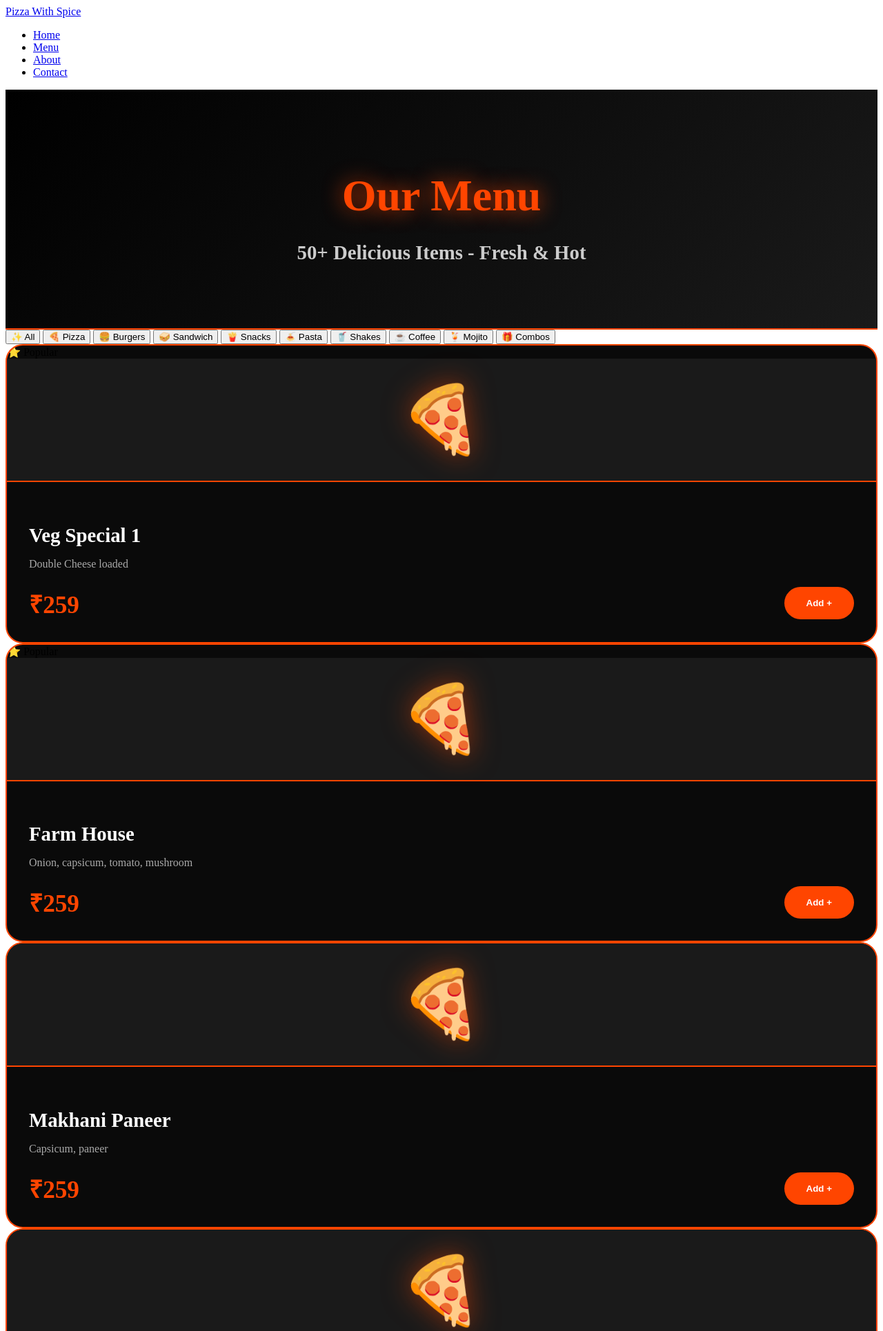
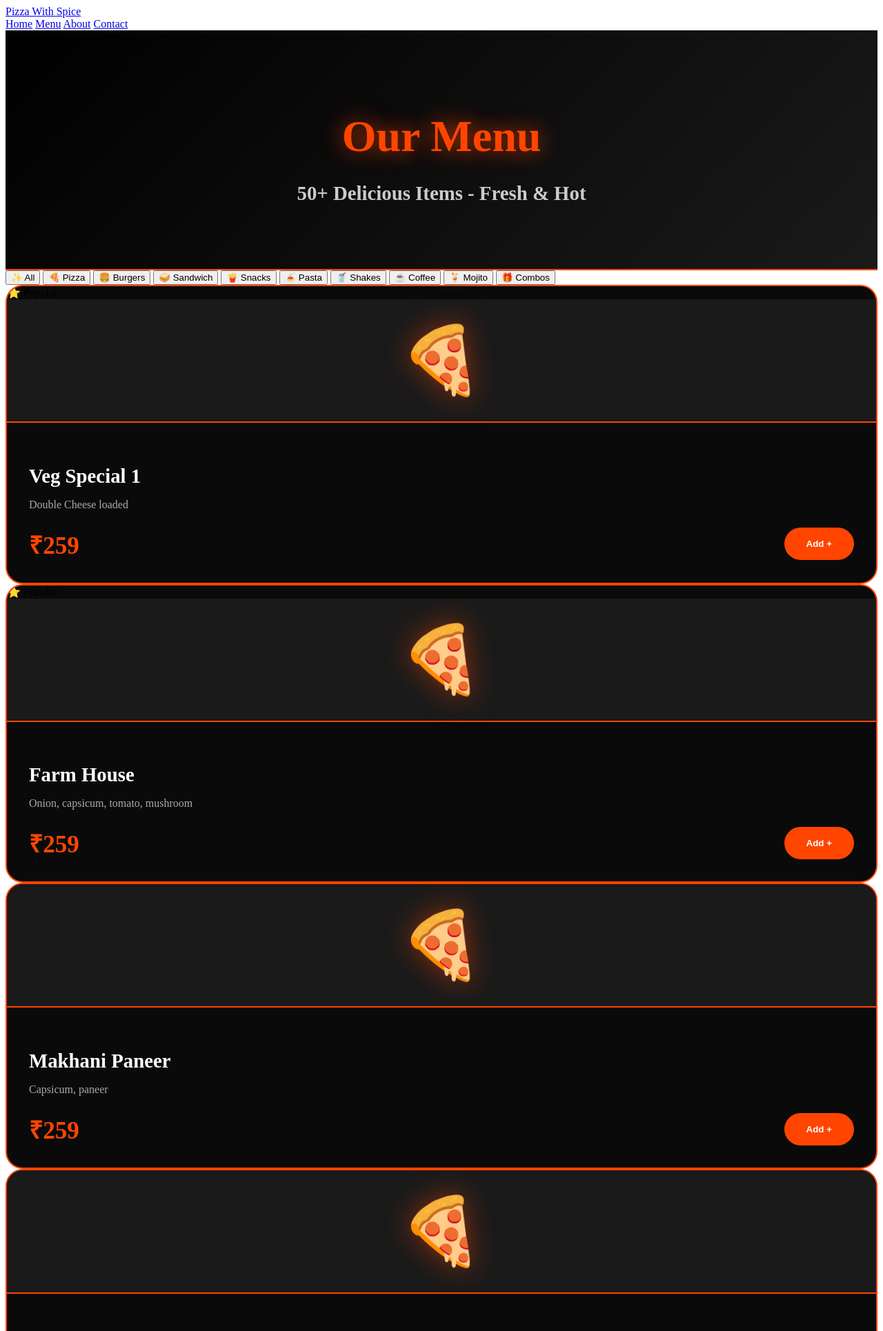
Before and after one commit to saksham-codes-ai/Restuarant-website, a Flask app: page /menu in a window 1280 px wide. Shown: the top 1930 px of the page at 69% size. Run offline with Flask 3, Linux system fonts and the light colour scheme.

Commit message:
Update menu.html

```diff
--- a/templates/menu.html
+++ b/templates/menu.html
@@ -10,12 +10,12 @@
     <nav class="navbar">
         <div class="nav-container">
             <a href="/" class="nav-logo">Pizza With Spice</a>
-            <ul class="nav-menu">
-                <li><a href="/" class="nav-link">Home</a></li>
-                <li><a href="/menu" class="nav-link active">Menu</a></li>
-                <li><a href="/about" class="nav-link">About</a></li>
-                <li><a href="/contact" class="nav-link">Contact</a></li>
-            </ul>
+            <div class="nav-buttons">
+                <a href="/" class="nav-btn">Home</a>
+                <a href="/menu" class="nav-btn active">Menu</a>
+                <a href="/about" class="nav-btn">About</a>
+                <a href="/contact" class="nav-btn">Contact</a>
+            </div>
         </div>
     </nav>
 
@@ -35,7 +35,7 @@
             {% endfor %}
         </div>
 
-        <div class="menu-grid" id="menuGrid">
+        <div class="menu-grid">
             {% for item in menu_items %}
             <div class="menu-card animate-card" data-category="{{ item.category }}">
                 {% if item.popular %}
@@ -70,7 +70,7 @@
             <div class="combo-card">
                 <div class="combo-icon">🍕</div>
                 <h3>Pizza + Shake Combo</h3>
-                <p>Medium Pizza + 2 Shakes</p>
+                <p>Medium Pizza + Mango + Strawberry Shake</p>
                 <span class="combo-price">₹350</span>
                 <button class="combo-btn">Order Now</button>
             </div>
@@ -87,6 +87,12 @@
     <footer class="footer">
         <div class="footer-content">
             <p>&copy; 2024 Pizza With Spice. All rights reserved.</p>
+            <div class="footer-links">
+                <a href="/">Home</a>
+                <a href="/menu">Menu</a>
+                <a href="/about">About</a>
+                <a href="/contact">Contact</a>
+            </div>
         </div>
     </footer>
 
@@ -101,12 +107,6 @@
                 });
             });
         });
-
-        // Scroll animation
-        const cards = document.querySelectorAll('.menu-card');
-        cards.forEach((card, index) => {
-            card.style.animationDelay = `${index * 0.1}s`;
-        });
     </script>
 </body>
 </html>
```
